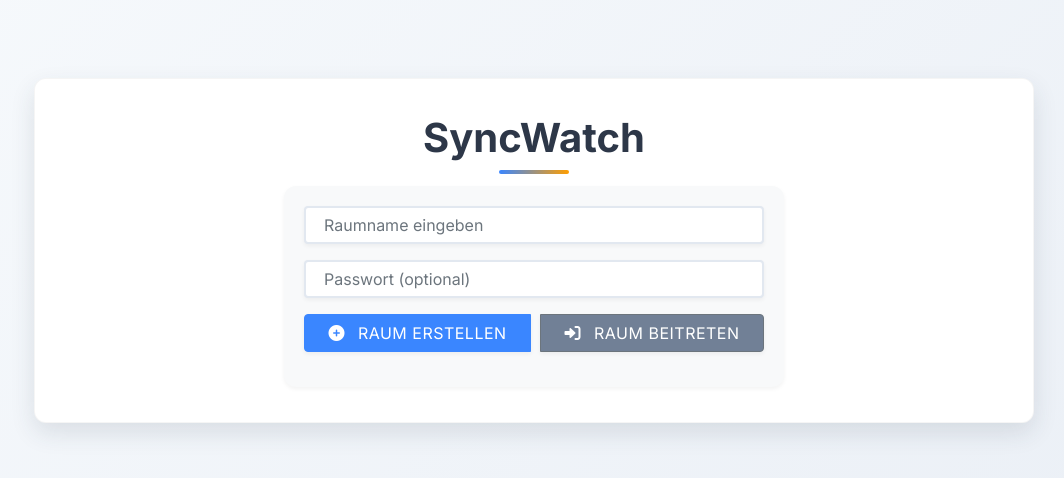
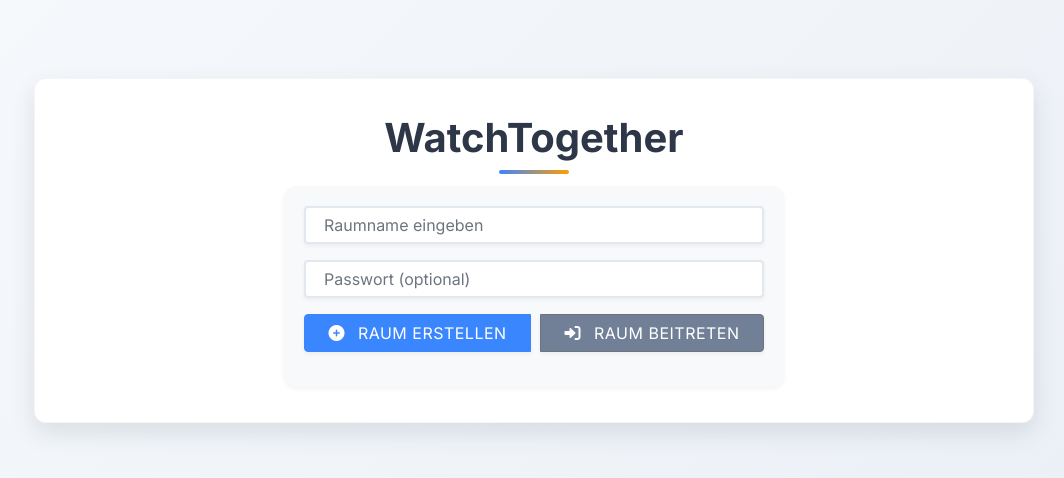
Before and after one commit to wwwLuis/watch-together, a website: page public/index.html in a window 1280 px wide. Shown: the whole page, without its empty margins (106-1170 px from the left). Drawn offline with nearby package versions, Linux system fonts and the light colour scheme.

Commit message:
new title

```diff
--- a/public/index.html
+++ b/public/index.html
@@ -3,7 +3,7 @@
 <head>
     <meta charset="UTF-8">
     <meta name="viewport" content="width=device-width, initial-scale=1.0">
-    <title>SyncWatch</title>
+    <title>WatchTogether</title>
     <link rel="stylesheet" href="https://stackpath.bootstrapcdn.com/bootstrap/4.5.2/css/bootstrap.min.css">
     <link rel="stylesheet" href="https://cdnjs.cloudflare.com/ajax/libs/font-awesome/6.0.0-beta3/css/all.min.css">
     <link href="https://fonts.googleapis.com/css2?family=Inter:wght@400;500;600;700&display=swap" rel="stylesheet">
@@ -11,7 +11,7 @@
 </head>
 <body>
     <div class="container mt-5">
-        <h1 class="text-center mb-4">SyncWatch</h1>
+        <h1 class="text-center mb-4">WatchTogether</h1>
         <div id="room-selection" class="text-center">
             <div class="form-group">
                 <input type="text" id="room-name" class="form-control" placeholder="Raumname eingeben">
```
